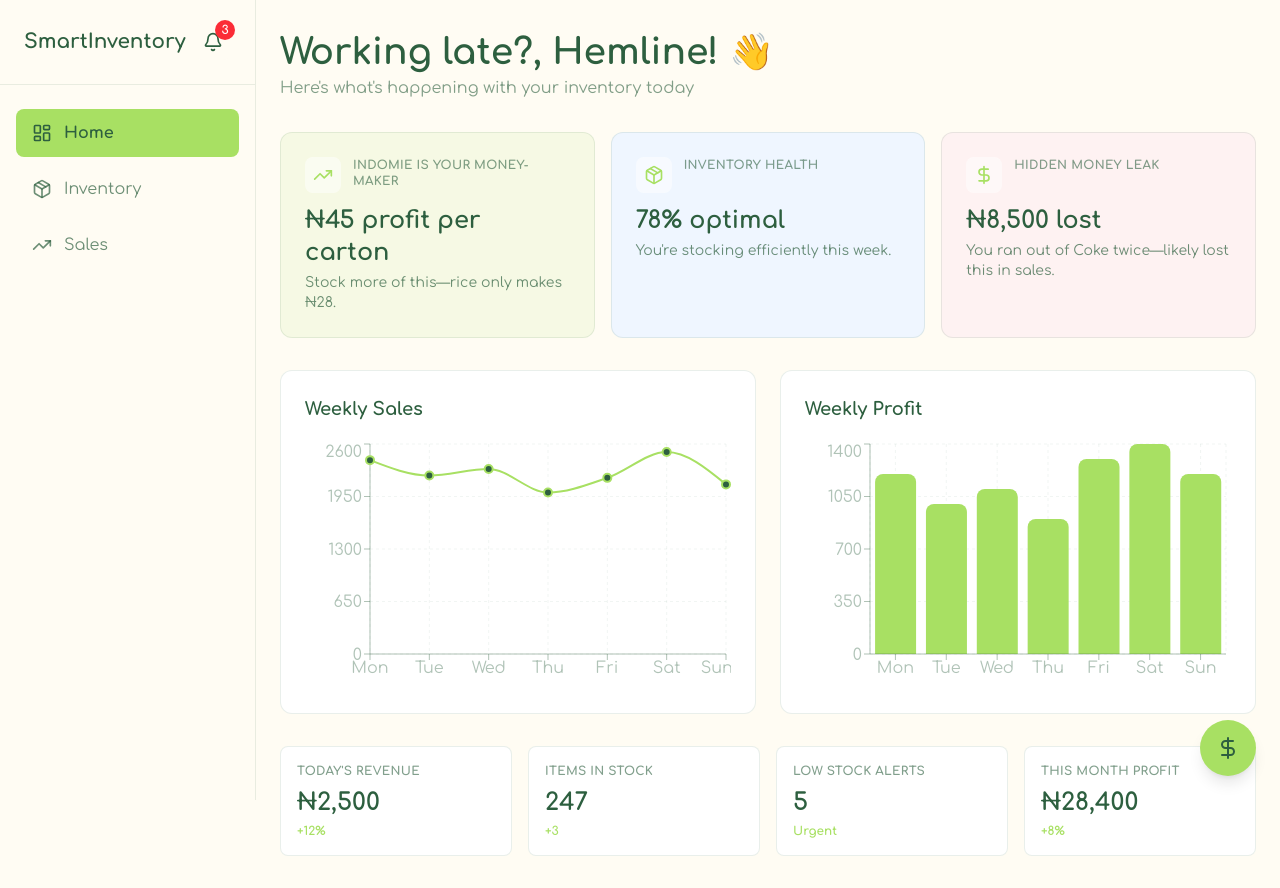
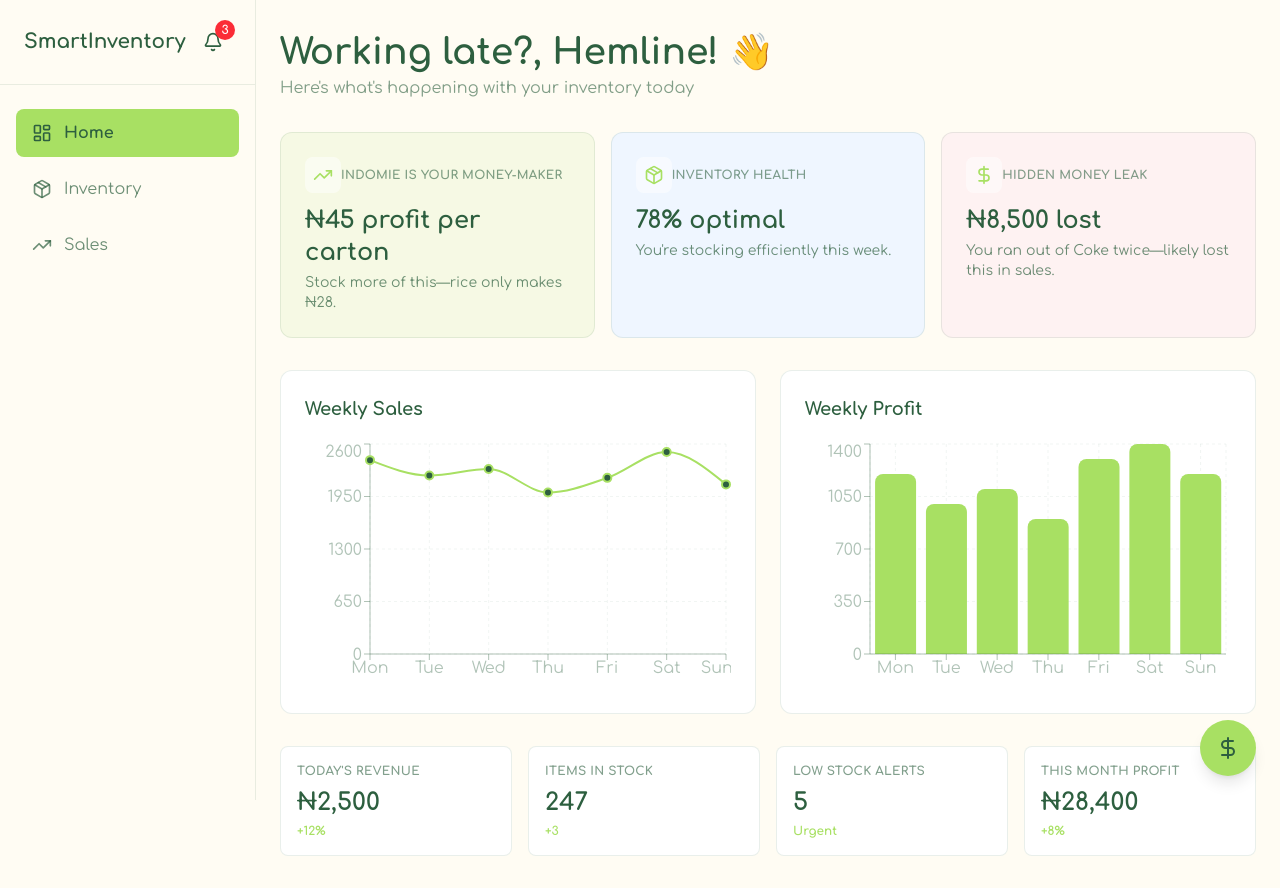
Before and after one commit to Incognitol07/smart-inventory, a Next.js app: page /dashboard in a window 1280 px wide. Built offline with nearby package versions, Linux system fonts and the light colour scheme.

Commit message:
feat: enhance DashboardPage insights layout with improved icon and title presentation

```diff
--- a/app/dashboard/page.tsx
+++ b/app/dashboard/page.tsx
@@ -128,12 +128,14 @@ export default function DashboardPage() {
                   className={`p-6 rounded-xl border border-deep-forest/10 ${insight.color}`}
                 >
                   <div className="flex items-start gap-3 mb-3">
-                    <div className="p-2 bg-white/50 rounded-lg">
-                      <insight.icon size={20} className="text-granny-green" />
+                    <div className="flex flex-row items-center">
+                      <div className="p-2 bg-white/50 rounded-lg">
+                        <insight.icon size={20} className="text-granny-green" />
+                      </div>
+                      <span className="text-xs font-semibold text-deep-forest/60 uppercase tracking-wide">
+                        {insight.title}
+                      </span>
                     </div>
-                    <span className="text-xs font-semibold text-deep-forest/60 uppercase tracking-wide">
-                      {insight.title}
-                    </span>
                   </div>
                   <p className="text-2xl font-bold text-deep-forest mb-1">
                     {insight.value}
```
